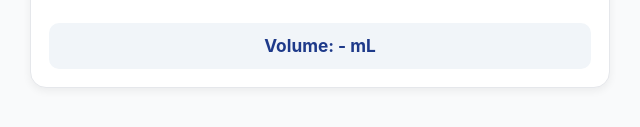
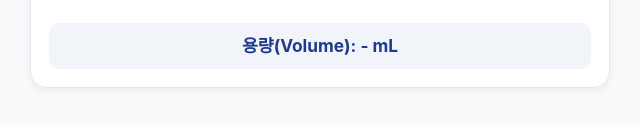
Before and after one commit to hodewdew-creator/general_drug_calculator, a plain HTML site: page index.html in a window 1280 px wide. Shown: the part 421-548 px from the top of the page, 320-960 px from the left. Drawn offline with Linux system fonts and the light colour scheme.

Commit message:
Update index.html

```diff
--- a/index.html
+++ b/index.html
@@ -177,7 +177,7 @@
           vol = (totalDose_mg / conc_mg_per_mL).toFixed(2);
         }
       }
-      document.getElementById('result').textContent = `Volume: ${vol} mL`;
+      document.getElementById('result').textContent = `용량(Volume): ${vol} mL`;
     }
 
     // --- 정제 계산기 ---
```
